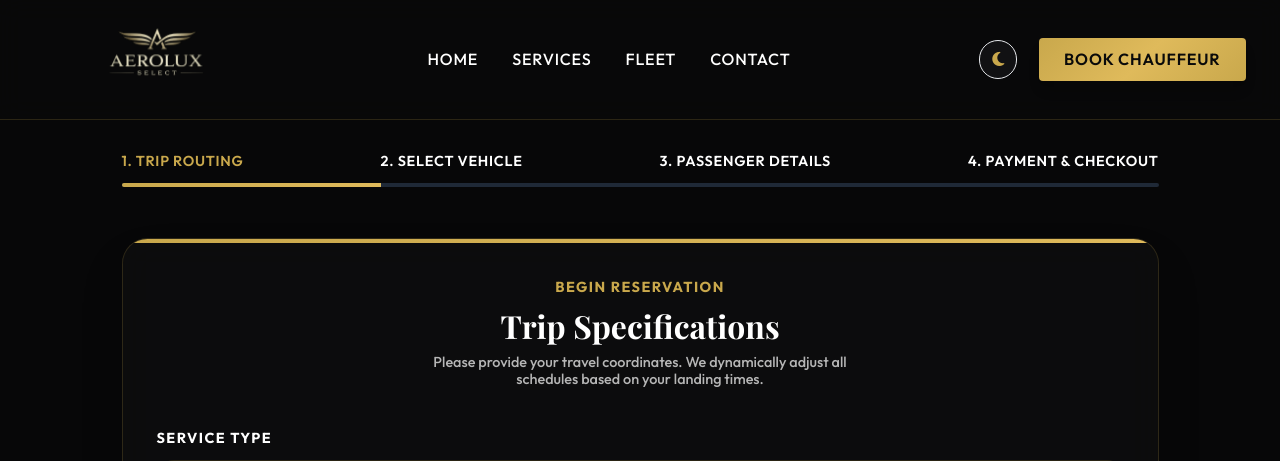
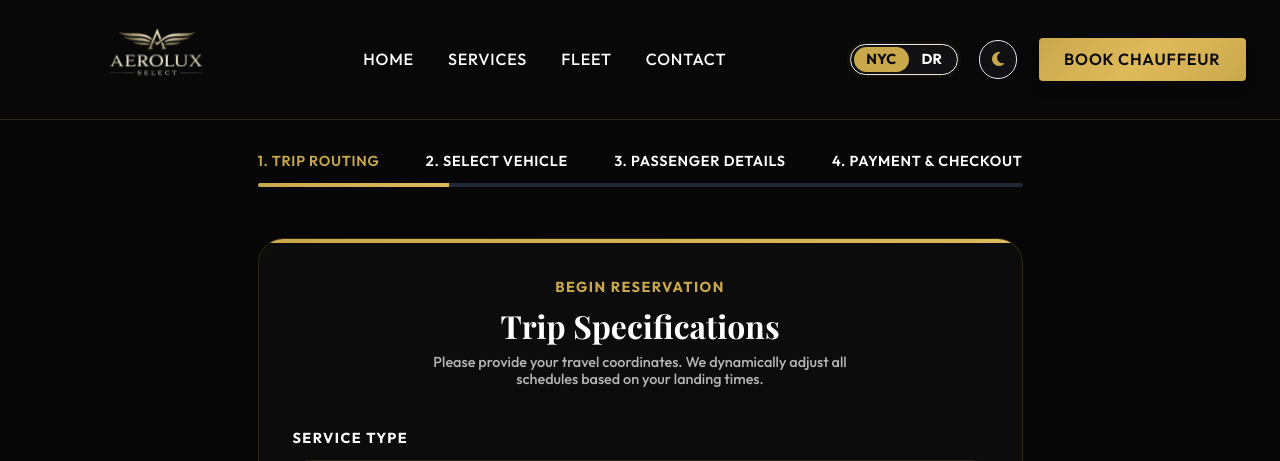
Before and after one commit to Stan509/optimistic-archimedes, a Django app: page /dr/book/ in a window 1280 px wide. Shown: the top 461 px of the page. Run offline with Django 5.2, Linux system fonts and the light colour scheme; data that the repository does not hold is empty; some libraries are stand-ins or nearby versions; some web fonts are replaced.

Commit message:
Refine booking form layout to max-w-3xl, integrate site switcher into desktop navbar, remove floating switcher

```diff
--- a/core/templates/core/base.html
+++ b/core/templates/core/base.html
@@ -339,6 +339,16 @@
                     </div>
                     {% endif %}
 
+                    <!-- Site Switcher (NYC / DR) Desktop -->
+                    <div class="bg-theme-card border border-luxe-gold/30 rounded-full flex items-center p-0.5 shadow-[0_0_5px_rgba(212,175,55,0.2)]">
+                        <a href="{% site_url 'set_site' slug='nyc' %}" class="px-3 py-1 text-xs font-bold uppercase rounded-full transition-all {% if current_site_slug == 'nyc' %}bg-luxe-gold text-luxe-black{% else %}text-theme-text/80 hover:text-luxe-gold{% endif %}">
+                            NYC
+                        </a>
+                        <a href="{% site_url 'set_site' slug='dr' %}" class="px-3 py-1 text-xs font-bold uppercase rounded-full transition-all {% if current_site_slug == 'dr' %}bg-luxe-gold text-luxe-black{% else %}text-theme-text/80 hover:text-luxe-gold{% endif %}">
+                            DR
+                        </a>
+                    </div>
+
                     <!-- Theme Toggle Button -->
                     <button id="theme-toggle" onclick="toggleTheme()" class="w-9 h-9 rounded-full bg-theme-card border border-luxe-gold/20 flex items-center justify-center text-luxe-gold hover:bg-luxe-gold/10 transition-all" title="Toggle Light/Dark mode">
                         <i class="fas fa-moon text-sm theme-icon-moon"></i>
@@ -401,8 +411,6 @@
         {% block content %}{% endblock %}
     </main>
 
-    <!-- Floating Site Switcher Component -->
-    {% site_switcher %}
 
     <!-- Mobile Bottom Navigation Bar -->
     <nav class="mobile-bottom-nav fixed bottom-0 left-0 right-0 z-50 md:hidden safe-area-bottom">
--- a/core/templates/core/booking_step1.html
+++ b/core/templates/core/booking_step1.html
@@ -32,7 +32,7 @@
 {% endblock %}
 {% block content %}
 <section data-aos="fade-up"  class="py-16 bg-theme-bg min-h-[85vh]">
-    <div class="max-w-5xl mx-auto px-4 sm:px-6">
+    <div class="max-w-3xl mx-auto px-4 sm:px-6">
 
         <!-- Premium Multi-step Progress Indicator -->
         <div class="mb-12">
@@ -327,7 +327,7 @@
                     </div>
                 </div>
                 <!-- Meeting Point Field (Visible for all service types) -->
-                <div class="py-3 border-t border-theme-border space-y-2">
+                <div class="space-y-2">
                     <label for="meeting_point" class="block text-xs uppercase tracking-widest font-bold text-theme-text/90">Meeting Point (Lieu de rencontre)</label>
                     <div class="relative">
                         <span class="absolute inset-y-0 left-0 pl-4 flex items-center text-luxe-gold">
@@ -338,7 +338,7 @@
                     <p class="text-[10px] text-theme-text/95 font-medium">Specify coordinates or instructions on where to meet the private chauffeur upon pickup.</p>
                 </div>
                 <!-- Return Meeting Point Field (Visible for round trip bookings) -->
-                <div id="div-return-meeting-point" class="py-3 border-t border-theme-border space-y-2 hidden">
+                <div id="div-return-meeting-point" class="space-y-2 hidden">
                     <label for="return_meeting_point" class="block text-xs uppercase tracking-widest font-bold text-theme-text/90">Return Meeting Point (Lieu de rencontre retour)</label>
                     <div class="relative">
                         <span class="absolute inset-y-0 left-0 pl-4 flex items-center text-luxe-gold">
@@ -349,7 +349,7 @@
                     <p class="text-[10px] text-theme-text/95 font-medium">Specify instructions on where to meet the private chauffeur for the return leg.</p>
                 </div>
                 <!-- Submit Button -->
-                <button type="submit" id="submit-btn" disabled class="w-full gold-btn py-3.5 rounded-xl text-sm uppercase tracking-widest font-semibold mt-6 shadow-xl flex items-center justify-center space-x-3 cursor-not-allowed opacity-60">
+                <button type="submit" id="submit-btn" disabled class="w-full gold-btn py-3.5 rounded-xl text-sm uppercase tracking-widest font-semibold mt-8 shadow-xl shadow-luxe-gold/20 flex items-center justify-center space-x-3 cursor-not-allowed opacity-60">
                     <span>Continue to Fleet Selection</span>
                     <i class="fas fa-arrow-right text-xs"></i>
                 </button>
--- a/core/templates/core/booking_step2.html
+++ b/core/templates/core/booking_step2.html
@@ -6,7 +6,7 @@
 
 {% block content %}
 <section data-aos="fade-up"  class="py-16 bg-theme-bg min-h-[85vh]">
-    <div class="max-w-5xl mx-auto px-4 sm:px-6">
+    <div class="max-w-3xl mx-auto px-4 sm:px-6">
 
         <!-- Premium Multi-step Progress Indicator -->
         <div class="mb-12">
```
